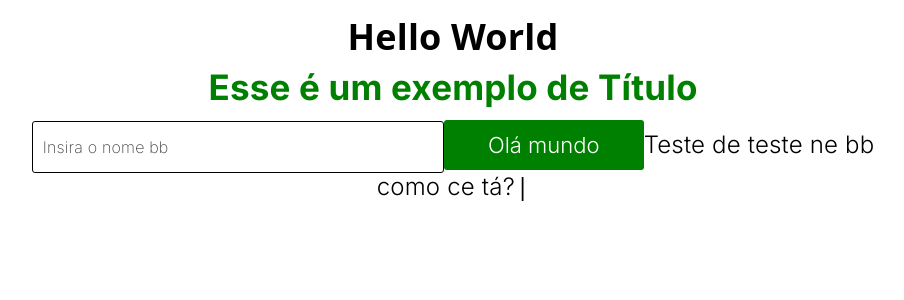
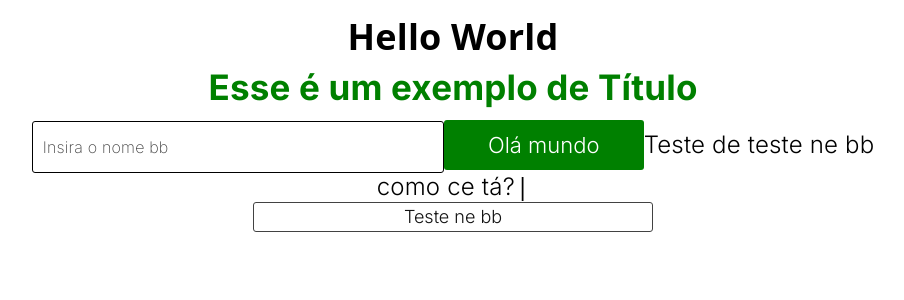
Before and after one commit to becanmc/jojo-birthday, a React (Vite) app in the folder project/: page / in a window 1280 px wide. Shown: the top 300 px of the page, without its empty margins (187-1091 px from the left). Built offline with nearby package versions, Linux system fonts and the light colour scheme.

Commit message:
Addition of Quiz Button

```diff
--- /dev/null
+++ b/project/src/components/atoms/Buttons/Quiz/QuizButton.module.css
@@ -0,0 +1,20 @@
+.button{
+    font-family: var(--font-primary);
+
+    color: var(--color-semi-black);
+    background-color: transparent ;
+
+    border: 1px solid var(--color-gray);
+    border-radius: var(--border-radius);
+    height: 30px;
+    font-size: var(--font-size-3);
+    font-weight: 300;
+
+    transition: .5s;
+    cursor: pointer;
+}
+
+.button:hover{
+    background-color: var(--color-light-gray);
+    font-weight: 500;
+}
--- /dev/null
+++ b/project/src/components/atoms/Buttons/Quiz/QuizButton.tsx
@@ -0,0 +1,31 @@
+import React from "react";
+import styles from './QuizButton.module.css';
+
+type ButtonProps = {
+    children : React.ReactNode,
+    correct : boolean,
+    width? : React.CSSProperties["width"]
+}
+
+function defineStyle(style: string){
+    console.log(style);
+    return undefined;
+}
+
+function QuizButton({children, correct, width, ...props} : ButtonProps){
+
+    const styleClick: string = correct? "green" : "red";
+
+    return(
+        <button
+            {...props}
+            className={`${styles.button}`}
+            style={{width}}
+            onClick={defineStyle(styleClick)}
+        >
+            { children }
+        </button>
+    );
+}
+
+export default QuizButton;
--- a/project/src/index.css
+++ b/project/src/index.css
@@ -7,6 +7,7 @@
   --color-semi-black: #131313;
   --color-dark-gray: #1f1e1e;
   --color-gray: #424242;
+  --color-light-gray: #e9e9e9;
 
   /* Fonts */
   --sans: system-ui, 'Segoe UI', Roboto, sans-serif;
--- a/project/src/pages/TestComponents.tsx
+++ b/project/src/pages/TestComponents.tsx
@@ -2,6 +2,7 @@ import Button from "../components/atoms/Buttons/Default/Button";
 import Title from "../components/atoms/Title/Title";
 import Input from "../components/atoms/Input/Input";
 import Text from "../components/atoms/Text/Text";
+import QuizButton from "../components/atoms/Buttons/Quiz/QuizButton";
 
 import TypeWriter from "../components/atoms/Typewriter/Typewriter";
 
@@ -13,6 +14,7 @@ function TestComponentsPage(){
         <Button width={'200px'}> Olá mundo </Button>
         <Text>Teste de teste ne bb</Text>
         <TypeWriter strings={['oi', 'como ce tá?', 'eu quero saber a cor da sua calcinha']}/>
+        <QuizButton width={'400px'} correct={true} >Teste ne bb</QuizButton>
     </div>);
 }
 
```
